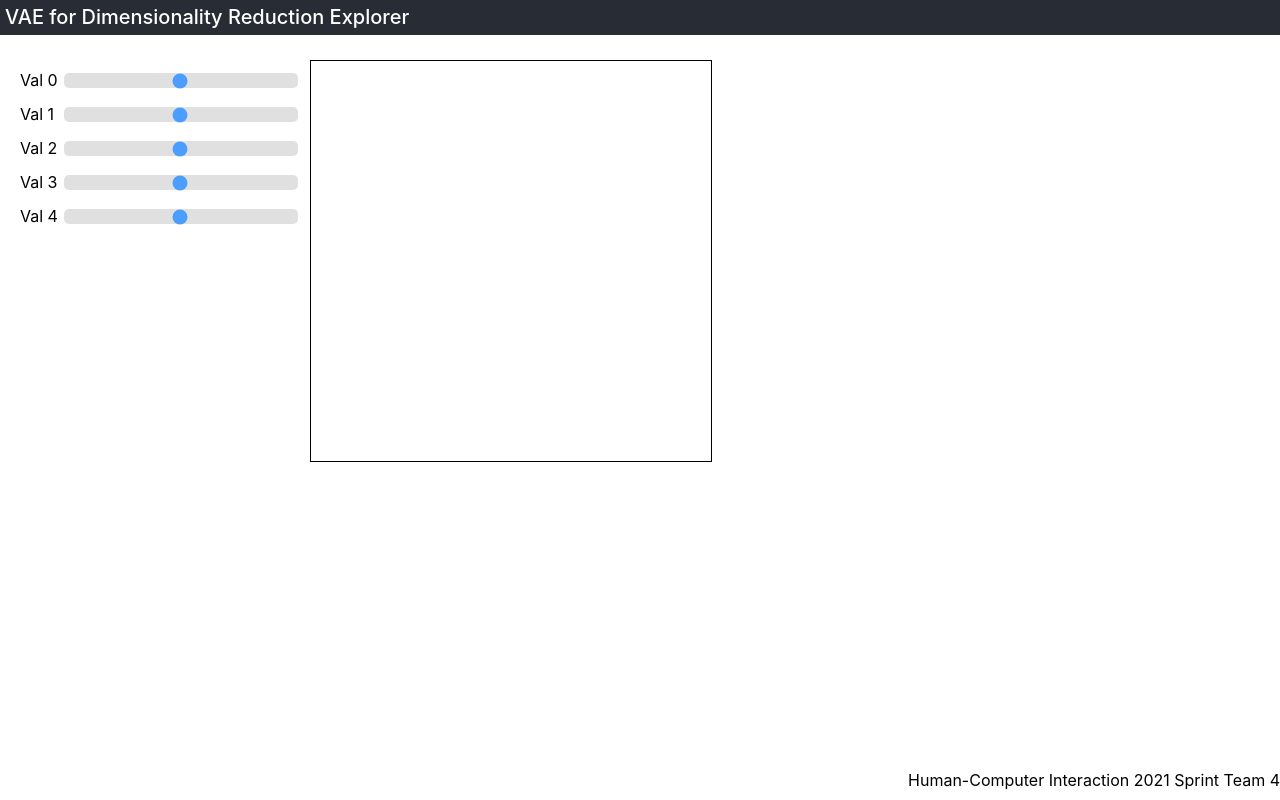
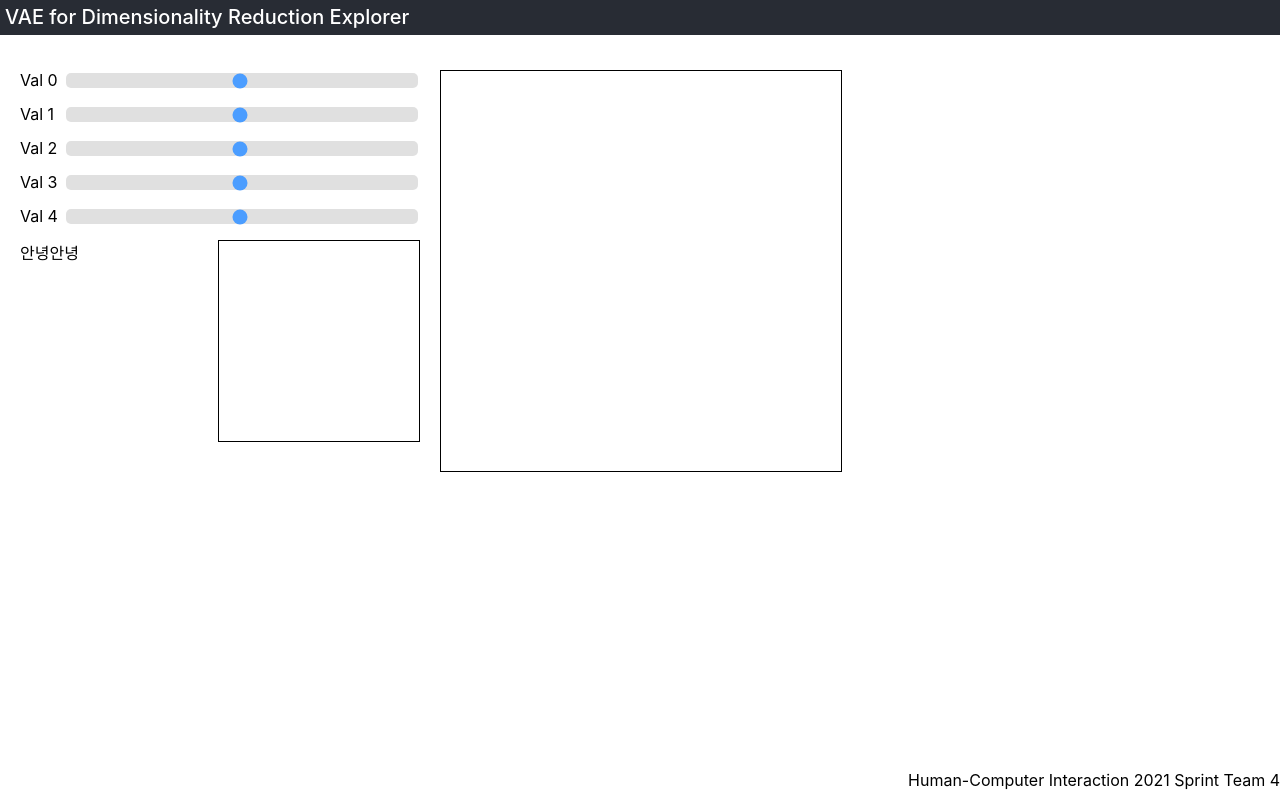
Before and after one commit to aeri206/dr-vae-frontend, a React (Create React App) app in the folder app/: page / in a window 1280 px wide. Built offline with nearby package versions, Linux system fonts and the light colour scheme.

Commit message:
latent view skeleton layout implemented

```diff
--- a/app/src/components/MainView.js
+++ b/app/src/components/MainView.js
@@ -10,7 +10,8 @@ const MainView = (props) => {
   const size   = props.size;
   const margin = props.margin;
 
-  const splotRef = useRef(null);
+  const mainViewRef = useRef(null);
+  const latentViewRef = useRef(null);
 
   const latentValNum = 5;
 
@@ -24,8 +25,9 @@ const MainView = (props) => {
   return (
      <div style={{display: 'flex'}}>
       <div
+        id={"latentview"}
         style={{
-          width: size * 0.7,
+          width: size,
           height: size,
           margin: margin
         }}
@@ -42,15 +44,29 @@ const MainView = (props) => {
               />
            </div>)
         )}
+        <div style={{display: "flex"}}>
+          <div style={{width: size * 0.5, height: size * 0.5}}>
+            안녕안녕
+          </div>
+          <canvas
+            ref={latentViewRef}
+            width={size * 2}
+            height={size * 2}
+            style={scatterplotStyle(size * 0.5)}
+          ></canvas>
+        </div>
       </div>
       <div
+        id={"mainview"}
         style={{
           width: size,
-          height: size
+          height: size,
+          margin: margin
         }}
       >
+
         <canvas
-          ref={splotRef}
+          ref={mainViewRef}
           width={size * 4}
           height={size * 4}
           style={scatterplotStyle(size)}
--- a/app/src/components/subcomponents/styles.js
+++ b/app/src/components/subcomponents/styles.js
@@ -3,6 +3,5 @@ export function scatterplotStyle(size) {
     border: "1px black solid",
     width: size,
     height: size,
-    position: "absolute"
   };
 }
```
